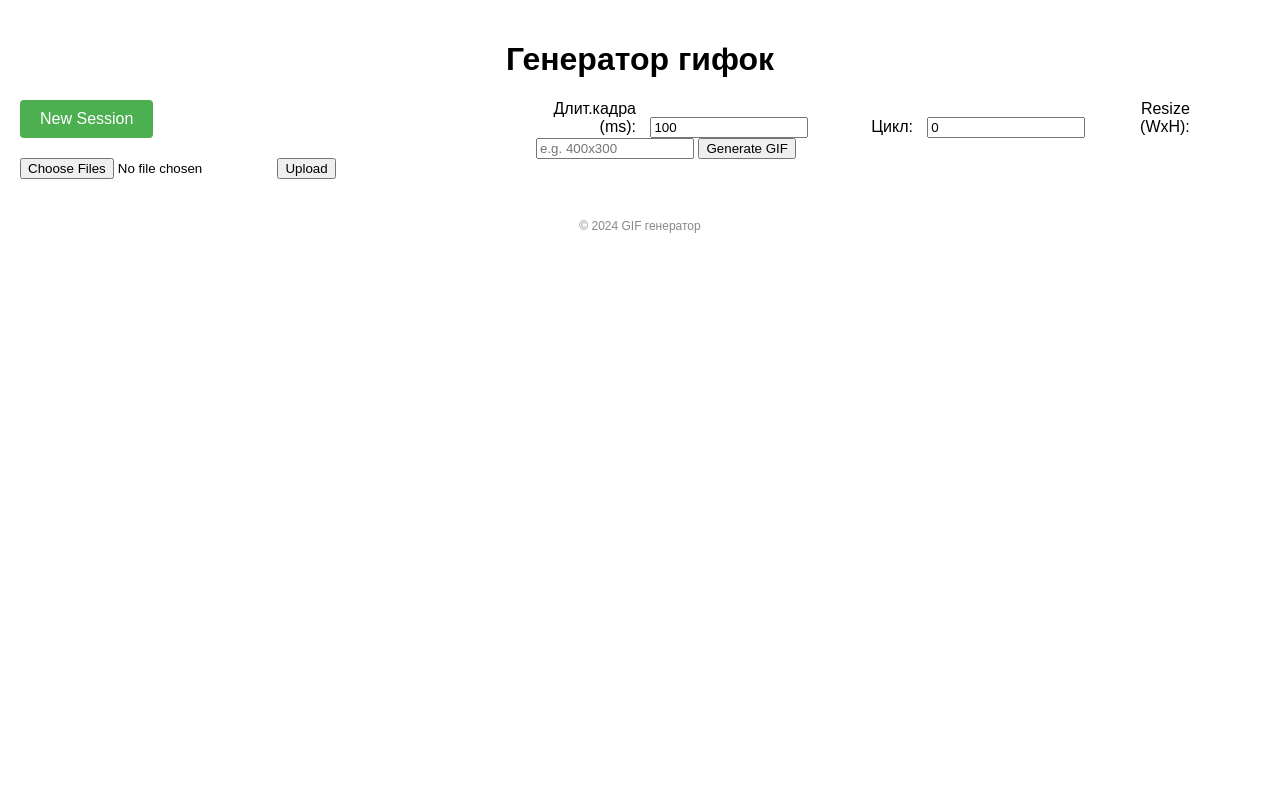
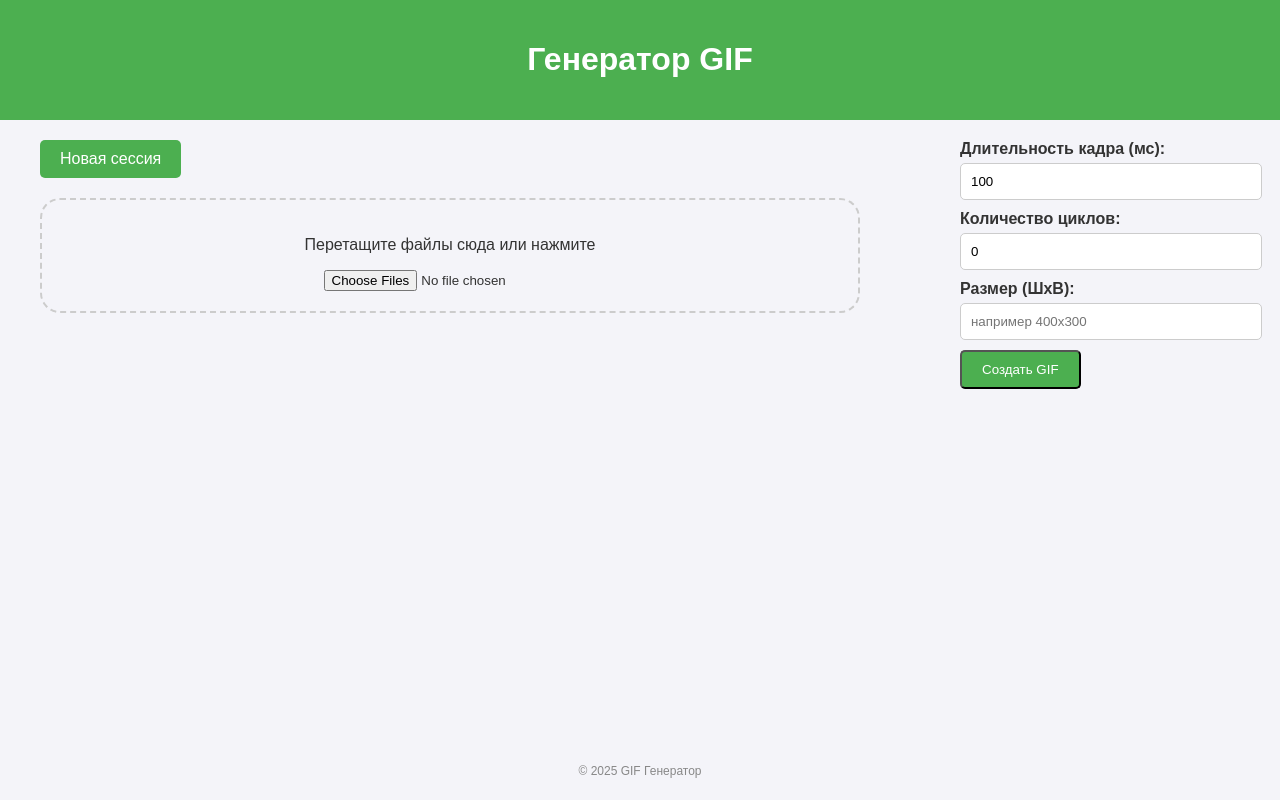
Before and after one commit to v0van4eg/Gifmaker, a Flask app: template templates/index.html in a window 1280 px wide. Run offline with Flask 3, Linux system fonts and the light colour scheme; the template is opened without the code that fills it, so the values that code supplies are empty.

Commit message:
Не работает прогресс бар

```diff
--- a/main.py
+++ b/main.py
@@ -1,12 +1,20 @@
 import os
-from flask import Flask, render_template, request, redirect, url_for, session
-import imageio.v2 as imageio
-import numpy as np
 import shutil
 import uuid
+import numpy as np
+import imageio.v2 as imageio
+from flask import Flask, render_template, request, redirect, url_for, session, jsonify, Response
+import shutil
 
 app = Flask(__name__)
 app.secret_key = 'your_secret_key'
+
+# Очистка папки uploads при запуске
+uploads_root = os.path.join(app.root_path, 'static', 'uploads')
+if os.path.exists(uploads_root):
+    shutil.rmtree(uploads_root)
+os.makedirs(uploads_root, exist_ok=True)
+
 
 @app.route('/', methods=['GET', 'POST'])
 def index():
@@ -14,35 +22,36 @@ def index():
         session['session_id'] = str(uuid.uuid4())
     session_id = session['session_id']
     upload_folder = os.path.join(app.root_path, 'static', 'uploads', session_id)
-    app.config['UPLOAD_FOLDER'] = upload_folder
-    gif_file = os.path.join(upload_folder, 'animation.gif')
-
-    # Создать папку uploads/<session_id>, если она не существует
     os.makedirs(upload_folder, exist_ok=True)
-
     if request.method == 'POST':
-        # Сохраняем текущий порядок изображений перед загрузкой новых файлов
-        current_order = session.get('images', [])
-        session.pop('images', None)
         files = request.files.getlist('files')
         for file in files:
             if allowed_file(file.filename):
-                file.save(os.path.join(upload_folder, file.filename))
+                file_path = os.path.join(upload_folder, file.filename)
+                file.save(file_path)
                 session.setdefault('images', []).append(file.filename)
+    images = session.get('images', [])
+    gif_file = os.path.join(upload_folder, 'animation.gif')
+    return render_template('index.html', images=images, gif_file=gif_file if os.path.exists(gif_file) else None)
 
-        # Восстанавливаем порядок изображений после загрузки новых файлов
-        session['images'] = current_order + [f for f in session['images'] if f not in current_order]
 
-    images = session.get('images', [])
-    return render_template('index.html', images=images, gif_file=gif_file)
+@app.route('/remove_image', methods=['POST'])
+def remove_image():
+    image_name = request.form.get('image_name')
+    session_id = session['session_id']
+    upload_folder = os.path.join(app.root_path, 'static', 'uploads', session_id)
+    image_path = os.path.join(upload_folder, image_name)
+    if os.path.exists(image_path):
+        os.remove(image_path)
+        session['images'].remove(image_name)
+        return jsonify(success=True)
+    return jsonify(success=False), 400
 
 
 @app.route('/reorder_images', methods=['POST'])
 def reorder_images():
-    #image_order = request.form.get('image_order[]', '').split(',')
     image_order = request.form.getlist('image_order[]')
     session['images'] = image_order
-    print(f"Список файлов {image_order}")
     return 'OK'
 
 
@@ -51,73 +60,49 @@ def generate_gif():
     session_id = session['session_id']
     upload_folder = os.path.join(app.root_path, 'static', 'uploads', session_id)
     gif_file = os.path.join(upload_folder, 'animation.gif')
-    duration = int(request.form.get('duration', 200))
+    duration = int(request.form.get('duration', 100))
     loop = int(request.form.get('loop', 0))
     resize = request.form.get('resize')
-
     images = []
-    print(f"Генерим гифку\nСписок файлов {session.get('images', [])}")
     for image_name in session.get('images', []):
-        print(f'Имя файла {image_name}')
         try:
             image = imageio.imread(os.path.join(upload_folder, image_name))
             images.append(image)
-        except OSError as e:
-            print(f"Error reading file {image_name}: {e}")
+        except Exception:
             continue
-    #print(images)
     if not images:
         return 'No valid images uploaded', 400
-
     if resize:
         try:
             width, height = map(int, resize.split('x'))
+            images = [np.resize(img, (height, width, img.shape[2])) for img in images]
         except ValueError:
-            return 'Invalid resize format. Use WxH', 400
-
-        resized_images = []
-        for image in images:
-            resized_image = np.array(image)
-            resized_image = np.resize(resized_image, (height, width, resized_image.shape[2]))
-            resized_images.append(resized_image)
-        images = resized_images
-    else:
-        images = [np.array(image) for image in images]
-
+            return 'Invalid resize format', 400
     try:
         with imageio.get_writer(gif_file, mode='I', duration=duration, loop=loop) as writer:
-            for image in images:
-                writer.append_data(image)
+            for img in images:
+                writer.append_data(img)
     except Exception as e:
         print(f"Error generating GIF: {e}")
         return 'Error generating GIF', 500
-
     return redirect(url_for('index'))
 
-def allowed_file(filename):
-    ALLOWED_EXTENSIONS = {'png', 'jpg', 'jpeg', 'gif', 'bmp', 'tiff'}
-    return '.' in filename and filename.rsplit('.', 1)[1].lower() in ALLOWED_EXTENSIONS
 
-@app.route('/new_session', methods=['GET'])
+@app.route('/new_session')
 def new_session():
     session_id = session.get('session_id')
     if session_id:
         upload_folder = os.path.join(app.root_path, 'static', 'uploads', session_id)
-        gif_file = os.path.join(upload_folder, 'animation.gif')
-
-        # Очистить список загруженных изображений
-        session.pop('images', None)
-
-        # Удалить файл с предыдущей GIF-анимацией, если он существует
-        if os.path.exists(gif_file):
-            os.remove(gif_file)
-
-        # Очистить содержимое папки uploads
         if os.path.exists(upload_folder):
             shutil.rmtree(upload_folder)
+    session.pop('images', None)
+    session['session_id'] = str(uuid.uuid4())
+    return redirect(url_for('index'))
 
-        session['session_id'] = str(uuid.uuid4())
-        return redirect(url_for('index'))
+
+def allowed_file(filename):
+    return filename.lower().endswith(('png', 'jpg', 'jpeg', 'gif', 'bmp', 'tiff'))
+
 
 if __name__ == '__main__':
-    app.run(debug=True, host='0.0.0.0',port=5000)
+    app.run(debug=True, host='0.0.0.0', port=5000)
--- a/static/css/styles.css
+++ b/static/css/styles.css
@@ -1,47 +1,87 @@
 body {
-    font-family: Arial, sans-serif;
+    font-family: 'Arial', sans-serif;
     margin: 0;
-    padding: 20px;
+    padding: 0;
+    background-color: #f4f4f9;
+    color: #333;
 }
 
 header {
+    background-color: #4CAF50;
+    color: white;
     text-align: center;
-    margin-bottom: 20px;
+    padding: 20px 0;
 }
 
 main {
-    margin-bottom: 20px;
+    display: flex;
+    justify-content: space-between;
+    padding: 20px;
+    max-width: 1200px;
+    margin: 0 auto;
 }
 
 footer {
     text-align: center;
     font-size: 12px;
     color: #888;
+    padding: 10px 0;
+    background-color: #f4f4f9;
+    position: fixed;
+    bottom: 0;
+    width: 100%;
 }
 
-img {
-    max-width: 600px;
-    height: auto;
-    margin: 10px 0;
+.drop-zone {
+    border: 2px dashed #ccc;
+    border-radius: 20px;
+    padding: 20px;
+    text-align: center;
+    cursor: pointer;
+    transition: background-color 0.3s;
+    margin-bottom: 20px;
 }
 
-#gif-image {
-    max-width: 100%;
-    margin-top: 20px;
+.drop-zone.highlight {
+    background-color: #f9f9f9;
+    border-color: #4CAF50;
 }
 
-.left-column {
-    float: left;
-    width: 40%;
-    padding-right: 20px;
-    box-sizing: border-box;
+#image-container {
+    display: flex;
+    flex-wrap: wrap;
+    gap: 10px;
 }
 
-.right-column {
-    float: right;
-    width: 60%;
-    padding-left: 20px;
-    box-sizing: border-box;
+.image-wrapper {
+    width: calc(25% - 10px); /* Три колонки */
+    max-width: 200px; /* Ограничение по ширине */
+    text-align: center;
+}
+
+.image-wrapper img {
+    width: 100%;
+    height: auto;
+}
+
+.remove-btn {
+    position: absolute;
+    top: 5px;
+    right: 5px;
+    background-color: #f44336;
+    color: white;
+    border: none;
+    border-radius: 50%;
+    width: 25px;
+    height: 25px;
+    cursor: pointer;
+    font-size: 12px;
+    line-height: 1;
+    transition: background-color 0.3s;
+}
+
+.remove-btn:hover {
+    background-color: #d32f2f;
 }
 
 form {
@@ -49,20 +89,25 @@ form {
 }
 
 label {
-    display: inline-block;
-    width: 100px;
-    text-align: right;
-    margin-right: 10px;
+    display: block;
+    margin-bottom: 5px;
+    font-weight: bold;
 }
 
 input[type="number"],
 input[type="text"] {
-    width: 150px;
+    width: 100%;
+    padding: 10px;
+    margin-bottom: 10px;
+    border: 1px solid #ccc;
+    border-radius: 5px;
+    transition: border-color 0.3s;
 }
 
-input:focus, textarea:focus {
+input[type="number"]:focus,
+input[type="text"]:focus {
+    border-color: #4CAF50;
     outline: none;
-    box-shadow: 0 0 5px rgba(81, 203, 238, 1);
 }
 
 .btn {
@@ -71,24 +116,58 @@ input:focus, textarea:focus {
     background-color: #4CAF50;
     color: white;
     text-decoration: none;
-    border-radius: 4px;
+    border-radius: 5px;
     margin-bottom: 20px;
+    transition: background-color 0.3s;
 }
 
 .btn:hover {
     background-color: #45a049;
 }
 
-/* Очистка float'ов */
-.clearfix::after {
-    content: "";
-    clear: both;
-    display: table;
+#gif-image {
+    max-width: 100%;
+    margin-top: 20px;
+    border-radius: 10px;
+    box-shadow: 0 2px 5px rgba(0, 0, 0, 0.1);
+}
+
+.left-column {
+    width: 70%;
+    padding-right: 20px;
+    box-sizing: border-box;
+}
+
+.right-column {
+    width: 25%;
+    padding-left: 20px;
+    box-sizing: border-box;
+}
+
+#progress-container {
+    width: 100%;
+    background-color: #ddd;
+    border-radius: 5px;
+    overflow: hidden;
+    margin-bottom: 20px;
+}
+
+#progress-bar {
+    height: 30px;
+    width: 0;
+    background-color: #4CAF50;
+    text-align: center;
+    line-height: 30px;
+    color: white;
+    transition: width 0.5s ease-in-out;
 }
 
 @media (max-width: 768px) {
+    main {
+        flex-direction: column;
+    }
+
     .left-column, .right-column {
-        float: none;
         width: 100%;
         padding: 0;
     }
--- a/static/js/app.js
+++ b/static/js/app.js
@@ -1,56 +1,120 @@
-$(function() {
-
-    function attachDraggableAndSortable() {
-        $('img').draggable();
-        $('#image-container').sortable({
-            update: function(event, ui) {
-                var imageOrder = $(this).sortable('toArray');
-                console.log(imageOrder); // Вывод списка файлов в консоль
-                $.post('/reorder_images', {image_order: imageOrder});
-            }
-        });
+$(function () {
+    const dropArea = document.getElementById('drop-area');
+    // Предотвращаем стандартное поведение браузера при перетаскивании
+    ['dragenter', 'dragover', 'dragleave', 'drop'].forEach(eventName => {
+        dropArea.addEventListener(eventName, preventDefaults, false);
+    });
+    function preventDefaults(e) {
+        e.preventDefault();
+        e.stopPropagation();
     }
-
-    $('#upload-form input[type="file"]').on('change', function() {
-        var files = this.files;
-        var container = $('#image-container');
-        container.empty();
-
-        for (var i = 0; i < files.length; i++) {
-            var file = files[i];
-            if (file.type.match('image.*')) {
-                (function(file) {
-                    var reader = new FileReader();
-                    reader.onload = function(e) {
-                        var img = $('<img>').attr('src', URL.createObjectURL(file)).attr('alt', file.name).attr('id', file.name);
-                        container.append(img);
-                    }
-                    reader.readAsDataURL(file);
-                })(file);
-            }
+    // Изменяем стиль области при перетаскивании
+    ['dragenter', 'dragover'].forEach(eventName => {
+        dropArea.addEventListener(eventName, highlight, false);
+    });
+    ['dragleave', 'drop'].forEach(eventName => {
+        dropArea.addEventListener(eventName, unhighlight, false);
+    });
+    function highlight(e) {
+        dropArea.classList.add('highlight');
+    }
+    function unhighlight(e) {
+        dropArea.classList.remove('highlight');
+    }
+    // Обработка перетаскивания файлов
+    dropArea.addEventListener('drop', handleDrop, false);
+    function handleDrop(e) {
+        let dt = e.dataTransfer;
+        let files = dt.files;
+        handleFiles(files);
+    }
+    function handleFiles(files) {
+        uploadFiles(files);
+    }
+    function uploadFiles(files) {
+        let formData = new FormData();
+        for (let i = 0; i < files.length; i++) {
+            formData.append('files', files[i]);
         }
-
-        attachDraggableAndSortable(); // Перепривязываем события после добавления изображений
-    });
-
-    // Первоначальная привязка событий draggable и sortable при загрузке страницы
-    attachDraggableAndSortable();
-
-    $('#upload-form').on('submit', function(event) {
-        event.preventDefault();
-        var formData = new FormData(this);
         $.ajax({
             url: '/',
             type: 'POST',
             data: formData,
             contentType: false,
             processData: false,
-            success: function(data) {
+            success: function () {
                 location.reload();
             },
-            error: function(error) {
-                console.error(error);
+            error: function (xhr, status, error) {
+                console.error('Ошибка загрузки файлов:', error);
+            }
+        });
+    }
+    function attachDraggableAndSortable() {
+        $('#image-container').sortable({
+            update: function () {
+                let imageOrder = $(this).sortable('toArray');
+                $.post('/reorder_images', {image_order: imageOrder});
+            }
+        });
+    }
+    $('#upload-form input[type="file"]').on('change', function () {
+        let formData = new FormData();
+        $.each(this.files, function (_, file) {
+            formData.append('files', file);
+        });
+        $.ajax({
+            url: '/',
+            type: 'POST',
+            data: formData,
+            contentType: false,
+            processData: false,
+            success: function () {
+                location.reload();
+            },
+            error: function (xhr, status, error) {
+                console.error('Ошибка загрузки файлов:', error);
             }
         });
     });
+    $(document).on('click', '.remove-btn', function () {
+        let imageName = $(this).data('image');
+        $.post('/remove_image', {image_name: imageName}, function () {
+            location.reload();
+        });
+    });
+    $('#generate-form').on('submit', function (e) {
+        e.preventDefault();
+        let formData = new FormData(this);
+        $('#progress-container').show();
+        $('#progress-bar').width('0%').text('0%');
+        $.ajax({
+            url: $(this).attr('action'),
+            type: 'POST',
+            data: formData,
+            contentType: false,
+            processData: false,
+            xhr: function () {
+                let xhr = new window.XMLHttpRequest();
+                xhr.upload.addEventListener('progress', function (evt) {
+                    if (evt.lengthComputable) {
+                        let percentComplete = evt.loaded / evt.total * 100;
+                        $('#progress-bar').width(percentComplete + '%').text(percentComplete.toFixed(2) + '%');
+                    } else {
+                        console.log('evt.lengthComputable is false');
+                    }
+                }, false);
+                return xhr;
+            },
+            success: function () {
+                $('#progress-container').hide();
+                location.reload();
+            },
+            error: function (xhr, status, error) {
+                console.error('Ошибка генерации GIF:', error);
+                $('#progress-container').hide();
+            }
+        });
+    });
+    attachDraggableAndSortable();
 });
--- a/templates/index.html
+++ b/templates/index.html
@@ -3,7 +3,7 @@
 <head>
     <meta charset="UTF-8">
     <meta name="viewport" content="width=device-width, initial-scale=1.0">
-    <title>Генератор гифок</title>
+    <title>Генератор GIF</title>
     <link rel="stylesheet" href="{{ url_for('static', filename='css/styles.css') }}">
     <script src="https://code.jquery.com/jquery-3.6.0.min.js"></script>
     <script src="https://code.jquery.com/ui/1.13.0/jquery-ui.min.js"></script>
@@ -11,39 +11,46 @@
 </head>
 <body>
     <header>
-        <h1>Генератор гифок</h1>
+        <h1>Генератор GIF</h1>
     </header>
-    <main class="clearfix">
+    <main>
         <section class="left-column">
-            <a href="{{ url_for('new_session') }}" class="btn">New Session</a>
-            <form id="upload-form" method="post" enctype="multipart/form-data">
-                <input type="file" name="files" multiple accept="image/*" required>
-                <input type="submit" value="Upload">
+            <a href="{{ url_for('new_session') }}" class="btn">Новая сессия</a>
+            <form id="upload-form" enctype="multipart/form-data">
+                <div id="drop-area" class="drop-zone">
+                    <p>Перетащите файлы сюда или нажмите</p>
+                    <input type="file" name="files" multiple accept="image/*">
+                </div>
             </form>
             <div id="image-container">
                 {% for image in images %}
-                    <img src="{{ url_for('static', filename='uploads/' + session['session_id'] + '/' + image) }}" alt="{{ image }}" id="{{ image }}">
+                    <div class="image-wrapper" id="{{ image }}">
+                        <img src="{{ url_for('static', filename='uploads/' + session['session_id'] + '/' + image) }}" alt="{{ image }}">
+                        <button class="remove-btn" data-image="{{ image }}">✖</button>
+                    </div>
                 {% endfor %}
             </div>
         </section>
         <section class="right-column">
             <form id="generate-form" method="post" action="{{ url_for('generate_gif') }}">
-                <label for="duration">Длит.кадра (ms):</label>
+                <label for="duration">Длительность кадра (мс):</label>
                 <input type="number" name="duration" id="duration" min="10" value="100">
-                <label for="loop">Цикл:</label>
+                <label for="loop">Количество циклов:</label>
                 <input type="number" name="loop" id="loop" min="0" value="0">
-                <label for="resize">Resize (WxH):</label>
-                <input type="text" name="resize" id="resize" placeholder="e.g. 400x300">
-                <input type="submit" value="Generate GIF">
+                <label for="resize">Размер (ШxВ):</label>
+                <input type="text" name="resize" id="resize" placeholder="например 400x300">
+                <input type="submit" value="Создать GIF" class="btn">
             </form>
-
+            <div id="progress-container" style="display: none;">
+                <div id="progress-bar" style="width: 0%;"></div>
+            </div>
             {% if gif_file %}
                 <img src="{{ url_for('static', filename='uploads/' + session['session_id'] + '/animation.gif') }}?{{ time }}" alt="GIF" id="gif-image">
             {% endif %}
         </section>
     </main>
     <footer>
-        <p>&copy; 2024 GIF генератор</p>
+        <p>&copy; 2025 GIF Генератор</p>
     </footer>
 </body>
 </html>
```
Also changed, not shown: 1 other file.
